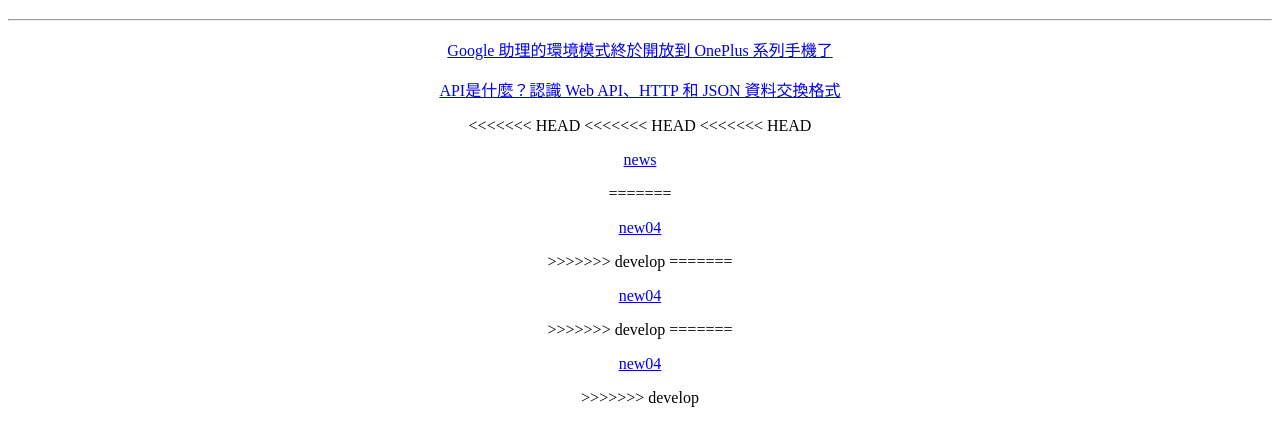
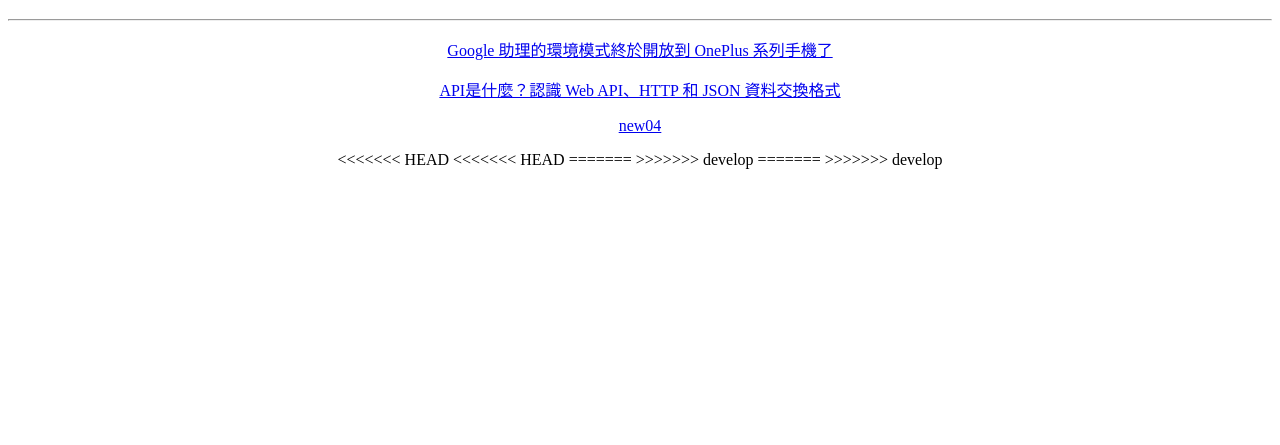
Before and after one commit to bbcbbbbba/githubtest, a plain HTML site: page index.html in a window 1280 px wide. Shown: the part 61-506 px from the top of the page. Drawn offline with Linux system fonts and the light colour scheme.

Commit message:
update index

```diff
--- a/index.html
+++ b/index.html
@@ -12,18 +12,13 @@
     <hr>
     <P><a href="page01.html">Google 助理的環境模式終於開放到 OnePlus 系列手機了</a></P>
     <P><a href="page02.html">API是什麼？認識 Web API、HTTP 和 JSON 資料交換格式</a></P>
+    <P><a href="page03.html">new04</a></P>
 <<<<<<< HEAD
 <<<<<<< HEAD
-<<<<<<< HEAD
-    <P><a href="page03.html">news</a></P>
+
 =======
-    <P><a href="page03.html">new04</a></P>
 >>>>>>> develop
 =======
-    <P><a href="page03.html">new04</a></P>
->>>>>>> develop
-=======
-    <P><a href="page03.html">new04</a></P>
 >>>>>>> develop
     </div>
 </body>
```
